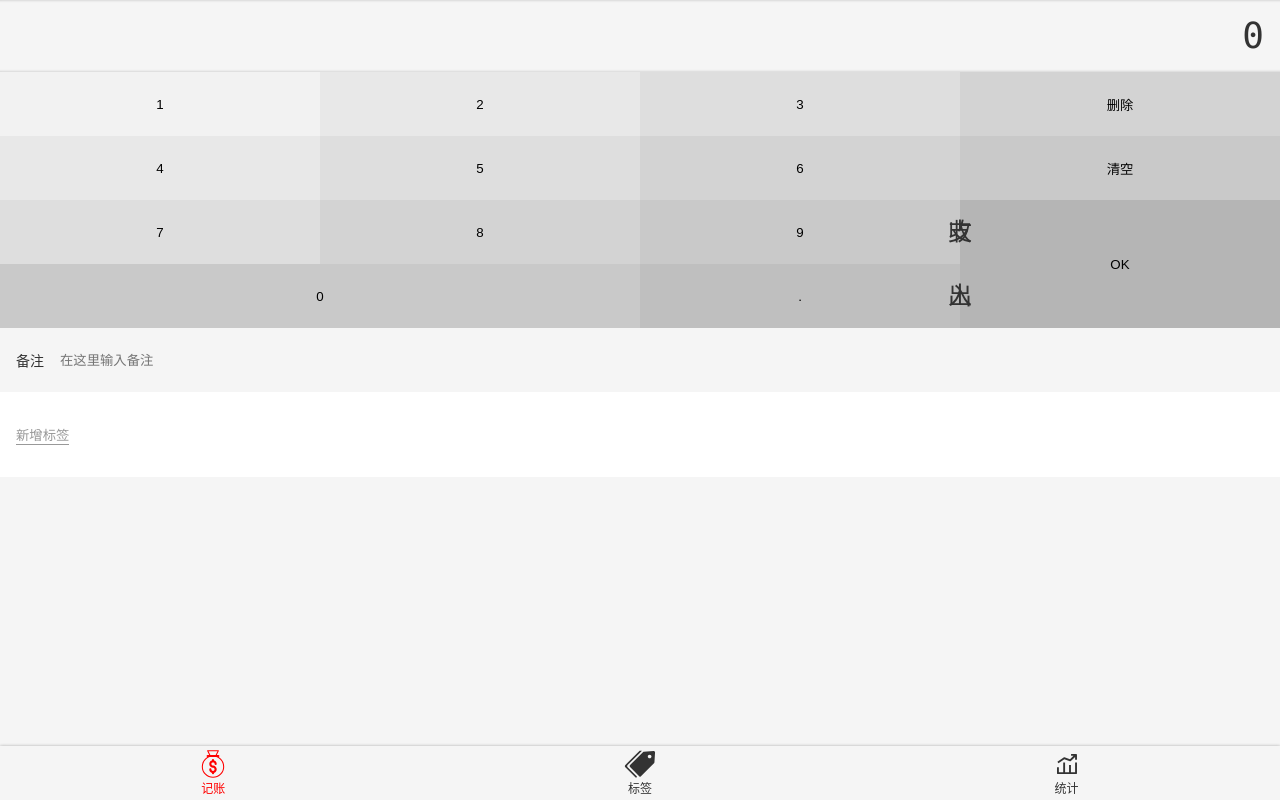
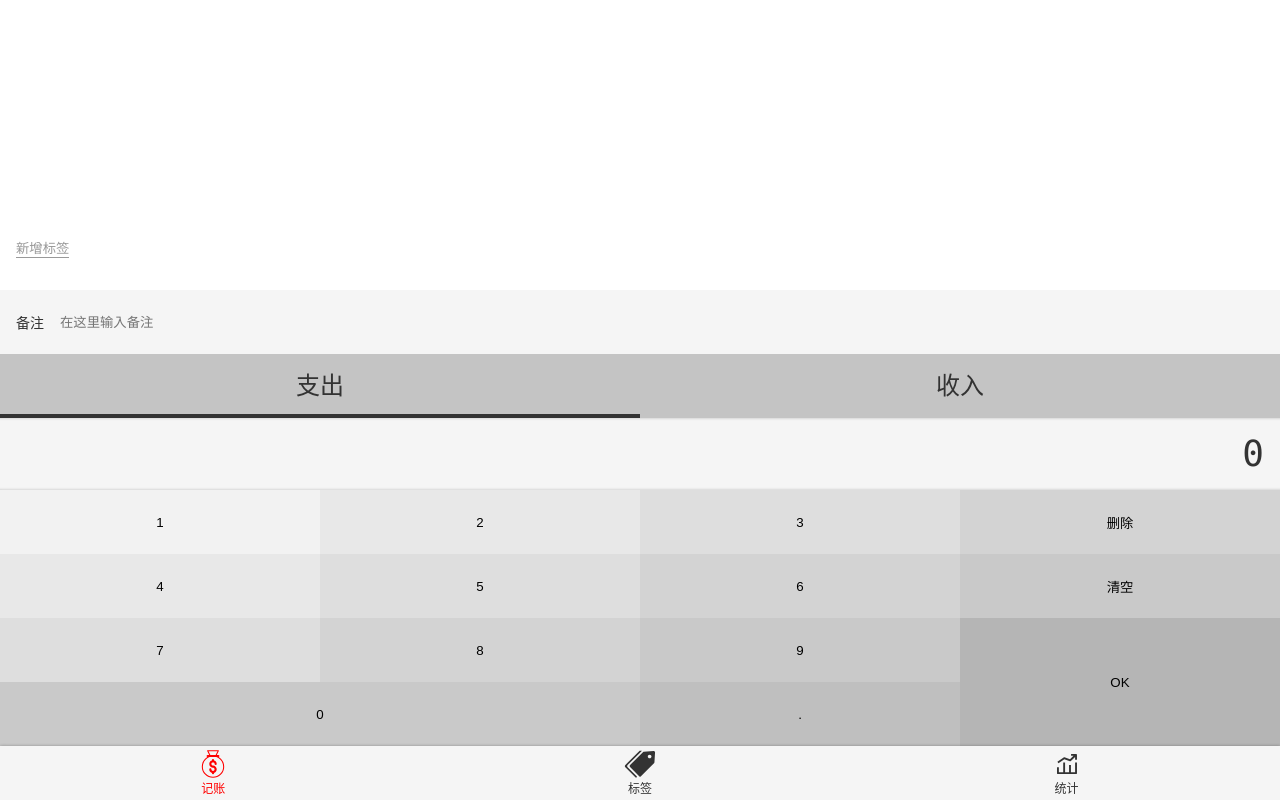
Before and after one commit to oldUath/cocomoney-vue, a Vue app: page /#/money in a window 1280 px wide. Built offline with nearby package versions, Linux system fonts and the light colour scheme.

Commit message:
修复修改notes产生的bug,在Money的scss样式上加::v-deep

```diff
--- a/src/views/Money.vue
+++ b/src/views/Money.vue
@@ -64,7 +64,7 @@ export default class Money extends  Vue{
 
 <style lang="scss" scoped>
 
-.layout-content{
+::v-deep .layout-content{
   display: flex;
   flex-direction: column-reverse;
 }
--- a/src/views/Statistics.vue
+++ b/src/views/Statistics.vue
@@ -1,7 +1,6 @@
 <template>
     <Layout>
       <Tabs class-prefix="type" :data-source="recordTypeList" :value.sync="type"></Tabs>
-      <Tabs class-prefix="interval" :data-source="intervalList" :value.sync="interval" />
       <div>
         <ol >
           <li v-for="(group,index) in groupedList" :key="index">
@@ -33,8 +32,6 @@ import clone from '@/lib/clone';
 })
 export default class Statistics extends Vue {
   type = '-';
-  interval = 'day';
-  intervalList = intervalList;
   recordTypeList = recordTypeList;
 
   beautify(string: string){
```
